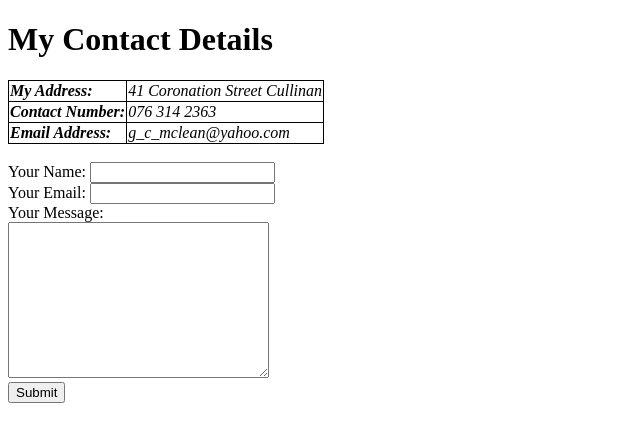
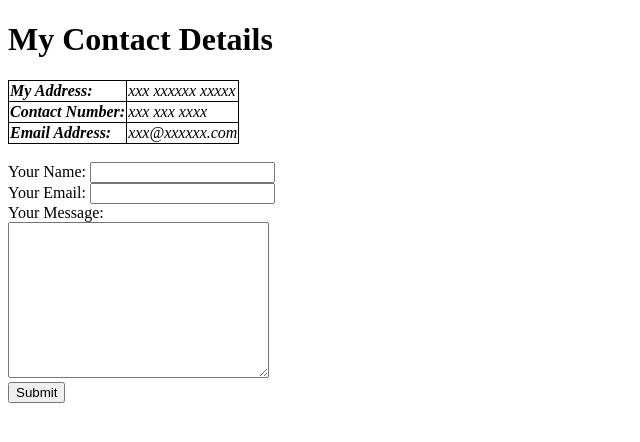
Before and after one commit to gamclean/cv, a plain HTML site: page contact-me.html in a window 1280 px wide. Shown: the whole page, without its empty margins (0-640 px from the left). Drawn offline with Linux system fonts and the light colour scheme.

Commit message:
remove personal information

```diff
--- a/contact-me.html
+++ b/contact-me.html
@@ -17,15 +17,15 @@
     <table cellspacing="10">
         <tr>
            <td><em><strong>My Address: </strong></em></td>
-           <td><em>41 Coronation Street Cullinan</em></td>
+           <td><em>xxx xxxxxx xxxxx</em></td>
         </tr>
         <tr>
            <td><em><strong>Contact Number: </strong></em></td>
-           <td><em>076 314 2363</em></td>
+           <td><em>xxx xxx xxxx</em></td>
         </tr>
         <tr>
            <td><em><strong>Email Address: </strong></em></td>
-           <td><em>g_c_mclean@yahoo.com</em></td>
+           <td><em>xxx@xxxxxx.com</em></td>
         </tr>
     </table>
     <br>
```
